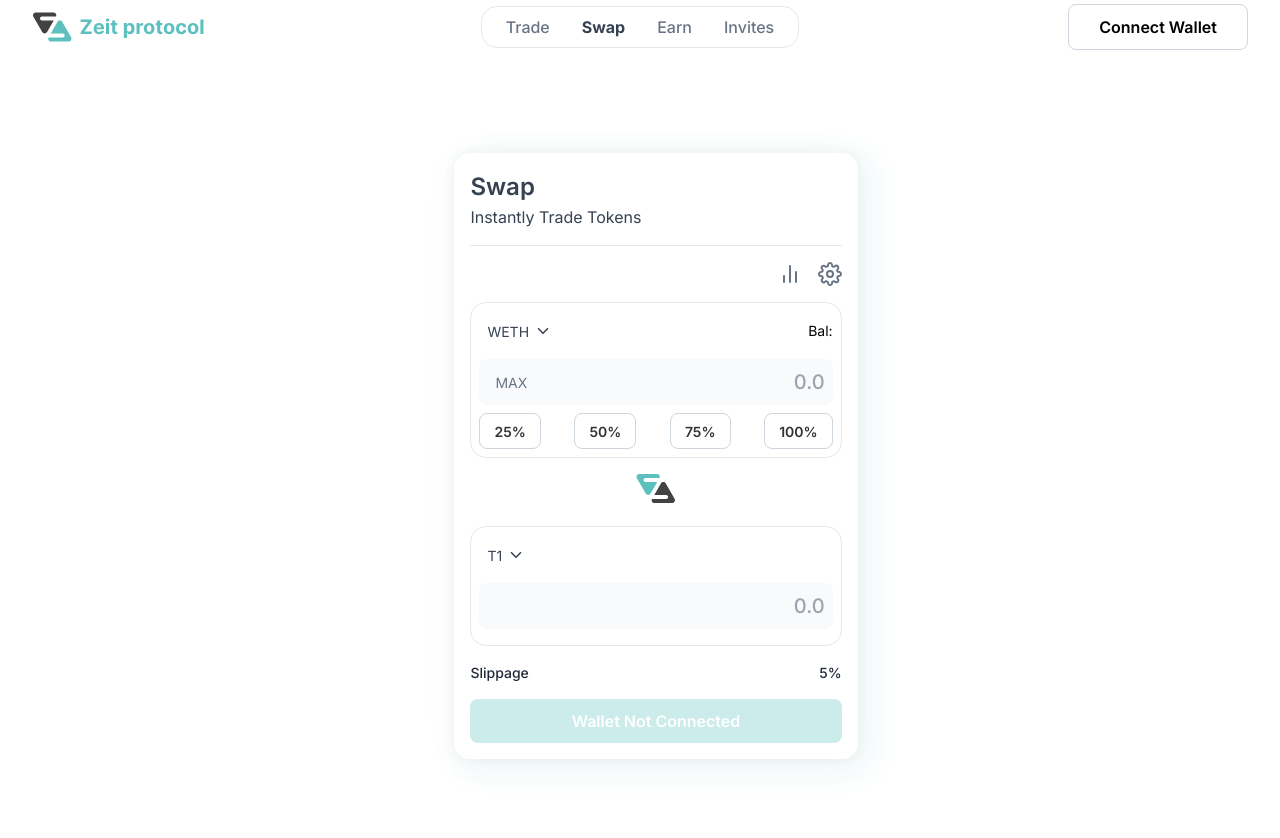
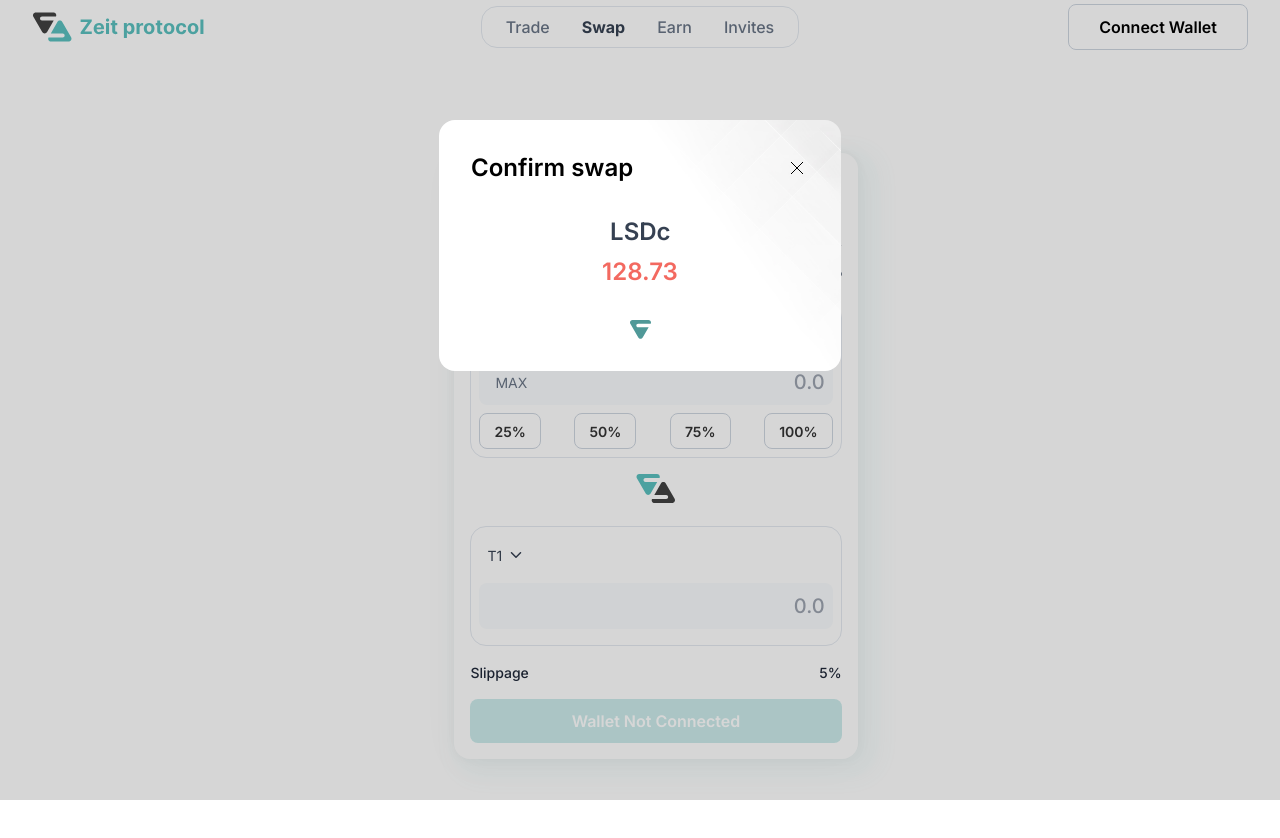
Before and after one commit to ZeitDevJ/zeit-dapp, a Next.js app: page / in a window 1280 px wide. Shown: the top 838 px of the page. Built offline with nearby package versions, Linux system fonts and the light colour scheme.

Commit message:
some nice anim

```diff
--- a/pages/swap.jsx
+++ b/pages/swap.jsx
@@ -15,6 +15,7 @@
 import { convertToWEI } from "@/utility functions/miscellanous/price-converter";
 import SwapButton from "@/reusable components/swap components/swap-button";
 import toastInvoker from "@/utility functions/miscellanous/toast-invoker";
+import QuoteModal from "@/reusable components/widgets/modals/quote-modal";
 
 const Swap = () => {
   const { mode, appData, isOnChain, balance, providerState, isConnected } =
@@ -41,6 +42,7 @@
   const [rotateStat, setStat] = useState(false);
   const [popUp, setModal] = useState(false);
   const [settingsPopup, setPopUp] = useState(false);
+  const [quotePopup, setQuotePopup] = useState(true);
   const [order, setOrder] = useState(null);
 
   useEffect(() => {
@@ -208,6 +210,7 @@
         setSymbol={setSymbol}
       />
       <Settings popUp={settingsPopup} setPopUp={setPopUp} />
+      <QuoteModal popUp={quotePopup} setPopUp={setQuotePopup} />
     </>
   );
 };
--- a/reusable components/swap components/swap-button.jsx
+++ b/reusable components/swap components/swap-button.jsx
@@ -13,8 +13,10 @@
   } else {
     if (
       firstTokenAmount !== null &&
+      firstTokenAmount != "0" &&
       firstTokenAmount !== "" &&
       secondTokenAmount !== null &&
+      secondTokenAmount != "0" &&
       secondTokenAmount !== ""
     ) {
       return (
--- /dev/null
+++ b/reusable components/widgets/modals/quote-modal.jsx
@@ -0,0 +1,37 @@
+import { useData } from "@/context/DataContext";
+import ModalSkeleton from "./modal-skeleton";
+import { ReactSVG } from "react-svg";
+
+const QuoteModal = ({ popUp, setPopUp }) => {
+  const { mode } = useData();
+  return (
+    <ModalSkeleton width="max-w-[402px]" popUp={popUp}>
+      <section className="p-[16px]">
+        <div className="flex mb-[32px] text-black w-full justify-between">
+          <p
+            className={` font-generic smsbold ${
+              mode ? "text-[#000]" : "text-white"
+            } `}
+          >
+            Confirm swap
+          </p>
+          <button onClick={() => setPopUp(false)}>
+            <ReactSVG src="/images/swap/close.svg" />
+          </button>
+        </div>
+        <div className="w-fit mx-auto mb-[32px]">
+          <div className="flex flex-row mb-[8px] gap-[8px]">
+            <figure className="">{/* token icon here */}</figure>
+            <p className="smsbold font-generic text-[#364152]">LSDc</p>
+          </div>
+          <p className="smsbold font-generic text-[#F36960]">128.73</p>
+        </div>
+        <figure className="react-svg w-fit color-change-anim mx-auto">
+          <ReactSVG src="/images/modal/zeit.svg" />
+        </figure>
+      </section>
+    </ModalSkeleton>
+  );
+};
+
+export default QuoteModal;
--- a/styles/globals.css
+++ b/styles/globals.css
@@ -91,7 +91,18 @@
 .move-margin {
   margin-right: 50px !important;
 }
-
+.color-change-anim {
+  animation: color-change 4s linear infinite;
+}
+@keyframes color-change {
+  0%,
+  100% {
+    color: #424242;
+  }
+  50% {
+    color: #53afad;
+  }
+}
 /* basic styles */
 
 /* Buttons  */
```
Also changed, not shown: public/images/modal/zeit.svg (added).
